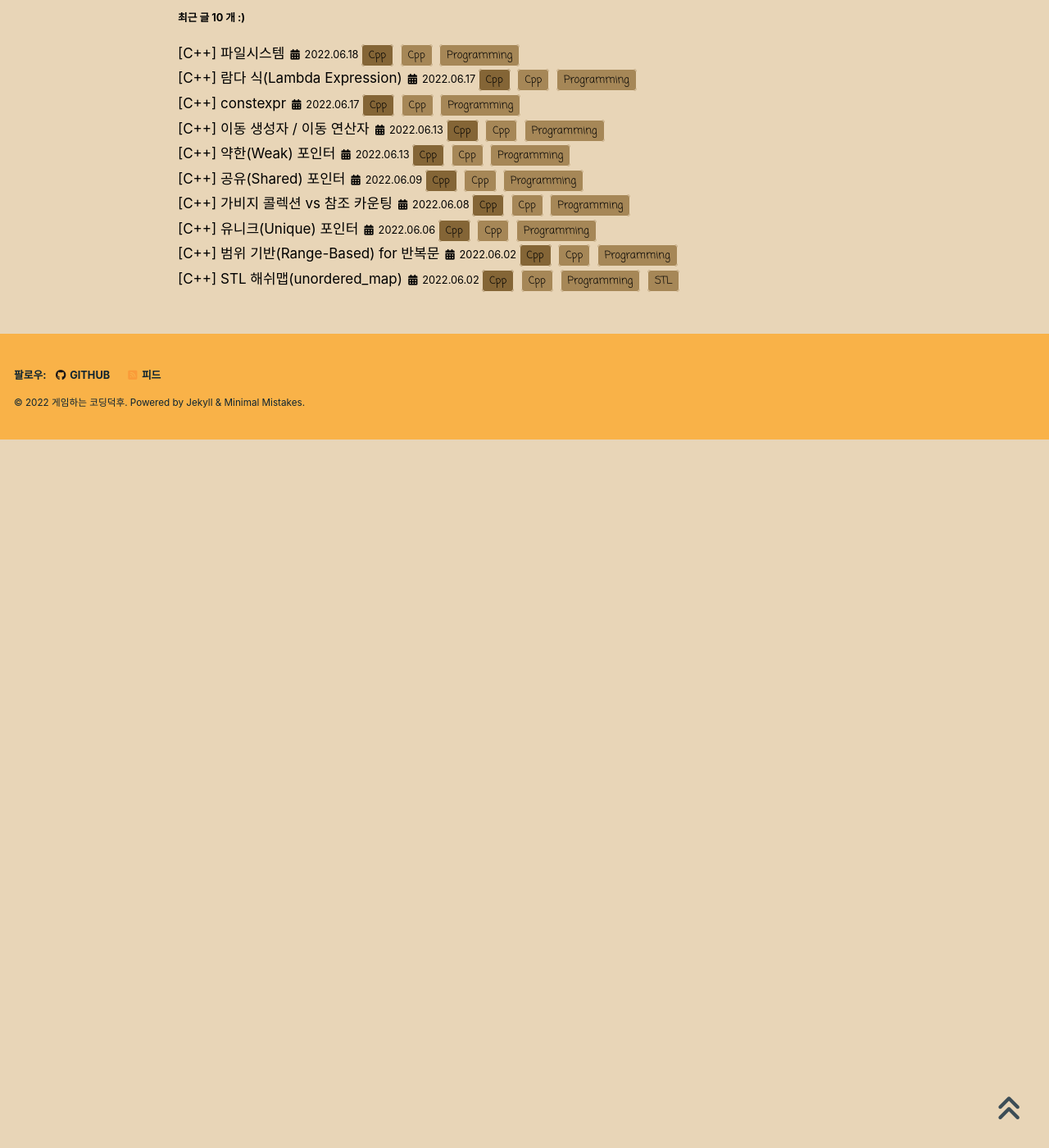
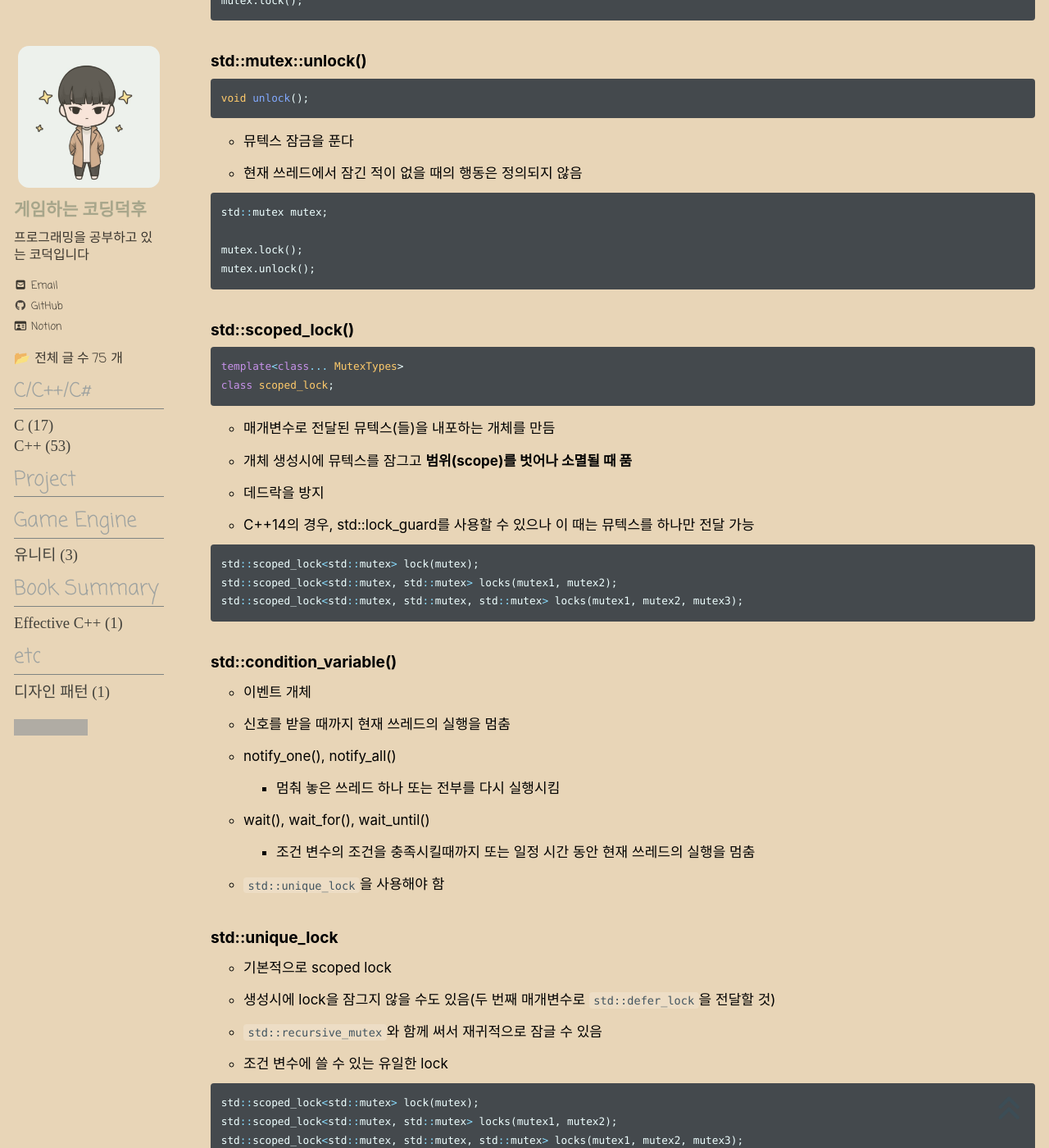
Before and after one commit to reoul/reoul.github.io, a Jekyll site: the page built from _posts/cpp/2022-06-18-cpp-52.md, in a window 1280 px wide and 1400 px high, scrolled down 4303 px. Shown: the whole window at 82% size. Built offline with Jekyll 4.4.1, drawn with Linux system fonts in a browser that asks for light colours; cached includes are drawn as plain includes; nearby versions of some CDN libraries; some web fonts are replaced; comment, search, counter and statistics services are not loaded; before the commit the page ends 4839 px from its top, so only the background shows below that; some of the changed text lies outside the part shown; grey boxes are pictures that could not be loaded.

Commit message:
Posting C++ Threading Library

````diff
--- a/_posts/cpp/2022-06-18-cpp-52.md
+++ b/_posts/cpp/2022-06-18-cpp-52.md
@@ -147,6 +147,120 @@ lastmod:    2022-06-18T22:07:00+09:00
   std::this_thread::sleep_for(std::chrono::seconds(1));
   ```
 
+  ### std::mutex 생성자
+  ```cpp
+  1. constexpr mutex() noexcept;
+  2. mutex(const mutex&) = delete;
+  ```
+
+  1. 뮤텍스를 만든다
+  2. 복사 생성자는 delete 처리됨
+
+  ```cpp
+  std::mutex mutex;
+  ```
+
+  ### std::mutex::lock()
+  ```cpp
+  void lock();
+  ```
+
+  - 뮤텍스를 잠근다
+  - 동일한 쓰레드에서 두 번 잠그면 데드락(deadlock) 발생
+    - 꼭 그렇게 해야 된다면, std::recursive_mutex를 사용
+
+  ```cpp
+  std::mutex mutex;
+
+  mutex.lock();
+  ```
+
+  ### std::mutex::unlock()
+  ```cpp
+  void unlock();
+  ```
+
+  - 뮤텍스 잠금을 푼다
+  - 현재 쓰레드에서 잠긴 적이 없을 때의 행동은 정의되지 않음
+
+  ```cpp
+  std::mutex mutex;
+
+  mutex.lock();
+  mutex.unlock();
+  ```
+
+  ### std::scoped_lock()
+  ```cpp
+  template<class... MutexTypes>
+  class scoped_lock;
+  ```
+
+  - 매개변수로 전달된 뮤텍스(들)을 내포하는 개체를 만듬
+  - 개체 생성시에 뮤텍스를 잠그고 **범위(scope)를 벗어나 소멸될 때 품**
+  - 데드락을 방지
+  - C++14의 경우, std::lock_guard를 사용할 수 있으나 이 때는 뮤텍스를 하나만 전달 가능
+
+  ```cpp
+  std::scoped_lock<std::mutex> lock(mutex);
+  std::scoped_lock<std::mutex, std::mutex> locks(mutex1, mutex2);
+  std::scoped_lock<std::mutex, std::mutex, std::mutex> locks(mutex1, mutex2, mutex3);
+  ```
+
+  ### std::condition_variable()
+  - 이벤트 개체
+  - 신호를 받을 때까지 현재 쓰레드의 실행을 멈춤
+  - notify_one(), notify_all()
+    - 멈춰 놓은 쓰레드 하나 또는 전부를 다시 실행시킴
+  - wait(), wait_for(), wait_until()
+    - 조건 변수의 조건을 충족시킬때까지 또는 일정 시간 동안 현재 쓰레드의 실행을 멈춤
+  - `std::unique_lock`을 사용해야 함
+
+  ### std::unique_lock
+  - 기본적으로 scoped lock
+  - 생성시에 lock을 잠그지 않을 수도 있음(두 번째 매개변수로 `std::defer_lock`을 전달할 것)
+  - `std::recursive_mutex`와 함께 써서 재귀적으로 잠글 수 있음
+  - 조건 변수에 쓸 수 있는 유일한 lock
+
+  ```cpp
+  std::scoped_lock<std::mutex> lock(mutex);
+  std::scoped_lock<std::mutex, std::mutex> locks(mutex1, mutex2);
+  std::scoped_lock<std::mutex, std::mutex, std::mutex> locks(mutex1, mutex2, mutex3);
+  ```
+
+  ### std::condition_variable::wait()
+
+  ```cpp
+  1. void wait(std::unique_lock<std::mutex>& lock);
+
+  2. template<class Predicate>
+  2. void wait(std::unique_lock<std::mutex>& lock, Predicate pred);
+  ```
+
+  - 현재 쓰레드 뮤텍스의 잠금을 풀고 notify_one() 또는 notify_all()을 기다린다
+  - 깨어나면, 뮤텍스를 다시 잠근다
+  - ntiofy_xxx()가 wait()보다 먼저 호출되면, 해당 쓰레드는 영원히 기다린다
+
+  2. 아래와 같음
+    ```cpp
+    while (!pred())
+    {
+        wait(lock);
+    }
+    ```
+  2. 두가지 용도로 사용
+    - 잘못 깨어날 위험을 줄임
+    - pred()는 잠긴 두 쓰레드 모두에서 접근할 수 있는 bool 변수의 역할을 함
+
+  - lock만 쓰는 것은 충분하지 않음
+  ```cpp
+  sEvent.wait(lock);
+  ```
+  - 조건변수가 신호(signal)을 받기 전에 대기 상태에 들어가는 것을 **보장할 수 없다면 항상 bool 조건과 lock을 같이 사용할 것**
+  ```cpp
+  sEvent.wait(lock, [] { return !sQueue.empty(); });
+  ```
+
 <br>
 
 ## 참조
````
Also changed, not shown: other parts of _posts/cpp/2022-06-18-cpp-52.md (+2 -2 lines).
